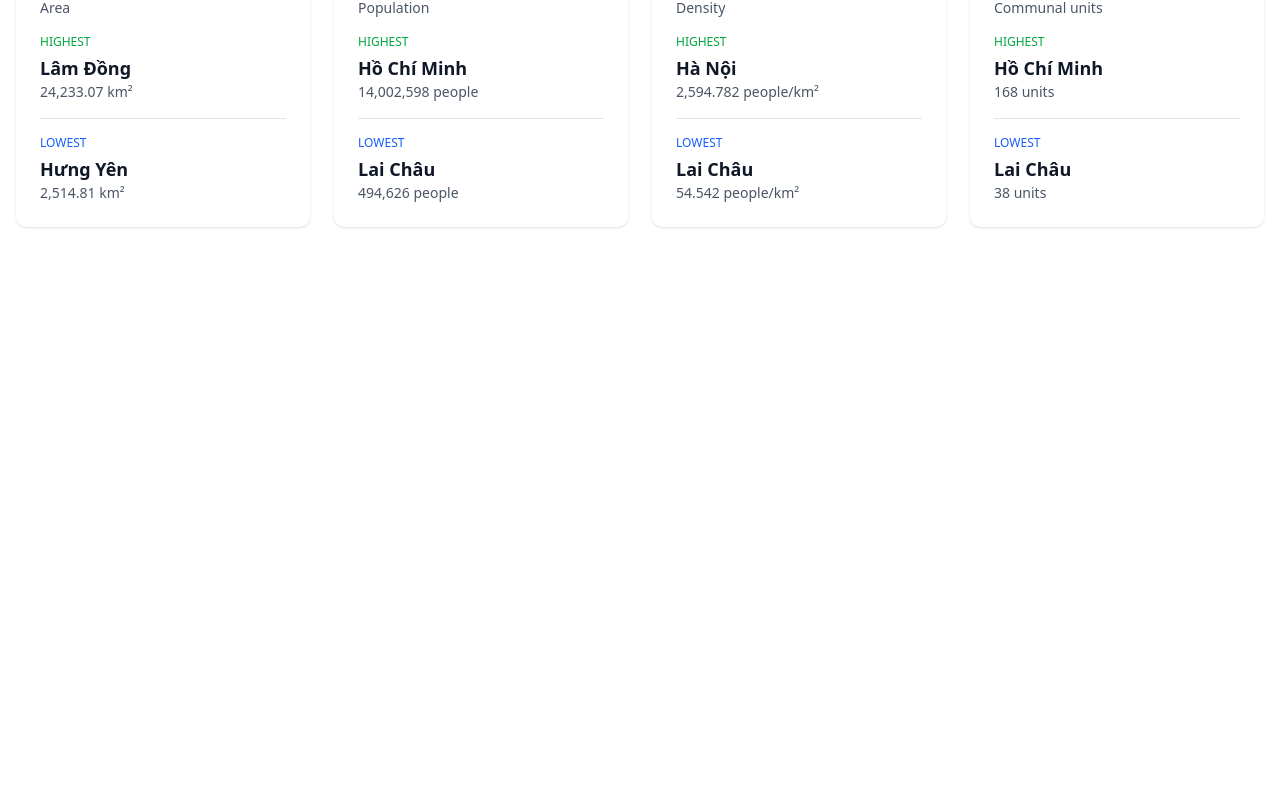
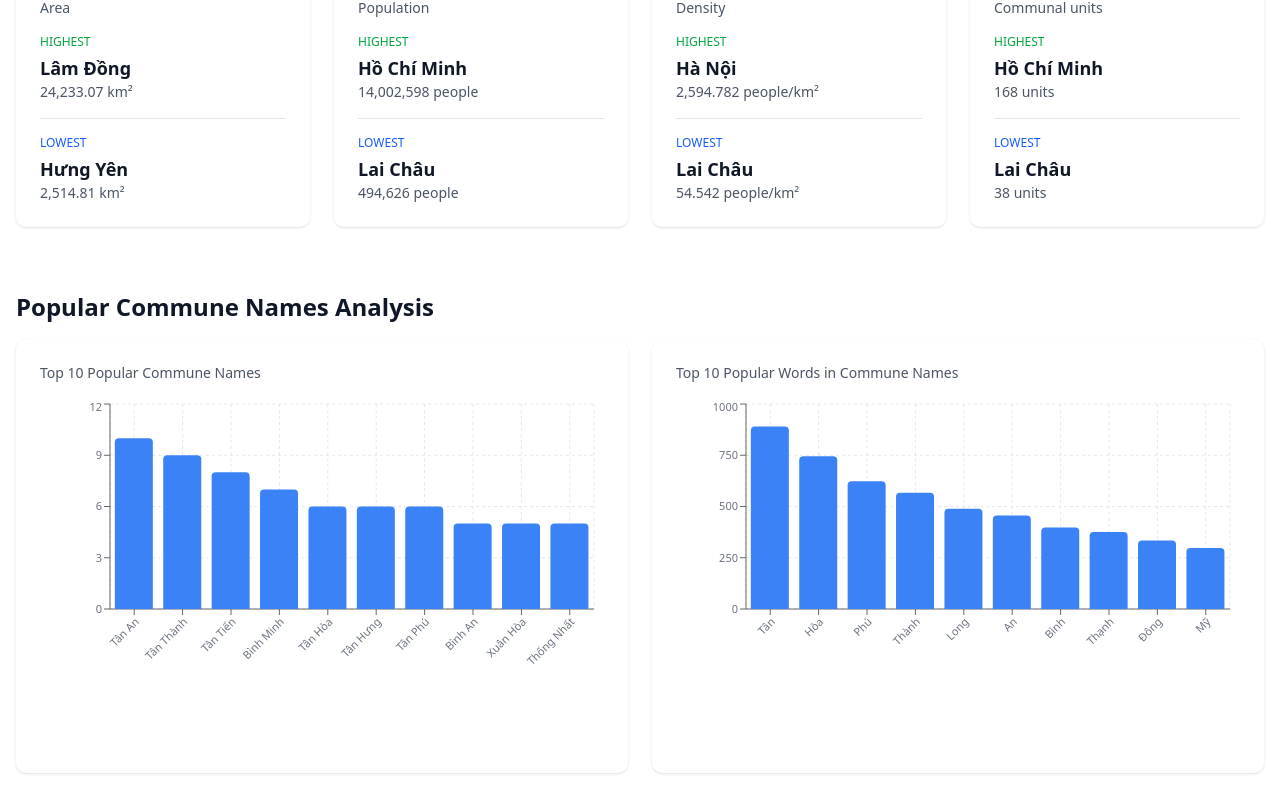
Before and after one commit to lumina293/my-website, a Next.js app: page /vietnam-geo in a window 1280 px wide. Shown: the part 559-1364 px from the top of the page. Before the commit the page ends 818 px from the top, so only its background shows below. Built offline with nearby package versions, Linux system fonts and the light colour scheme.

Commit message:
Add bar chart of top 10 popular commune names

```diff
--- a/app/globals.css
+++ b/app/globals.css
@@ -116,7 +116,24 @@
   * {
     @apply border-border outline-ring/50;
   }
+
   body {
     @apply bg-background text-foreground;
   }
+
+  :root {
+    --chart-1: oklch(0.646 0.222 41.116);
+    --chart-2: oklch(0.6 0.118 184.704);
+    --chart-3: oklch(0.398 0.07 227.392);
+    --chart-4: oklch(0.828 0.189 84.429);
+    --chart-5: oklch(0.769 0.188 70.08);
+  }
+
+  .dark {
+    --chart-1: oklch(0.488 0.243 264.376);
+    --chart-2: oklch(0.696 0.17 162.48);
+    --chart-3: oklch(0.769 0.188 70.08);
+    --chart-4: oklch(0.627 0.265 303.9);
+    --chart-5: oklch(0.645 0.246 16.439);
+  }
 }
--- a/app/vietnam-geo/page.js
+++ b/app/vietnam-geo/page.js
@@ -1,3 +1,6 @@
+"use client"
+
+import { Bar, BarChart, XAxis, YAxis, CartesianGrid, Tooltip, ResponsiveContainer } from "recharts"
 import VietnamGeoHeader from '@/components/VietnamGeoHeader';
 import Provinces from "@/app/vietnam-geo/data";
 import {
@@ -24,6 +27,7 @@ export default function VietnamGeo() {
             <VietnamGeoHeader/>
             <UnitStatCards/>
             <ComparisonCards/>
+            <TopCommuneMetricsCharts/>
         </main>
     )
 }
@@ -53,6 +57,7 @@ function UnitStatCards() {
             {label: "Specialized zones", value: numberOfSpecializedZones}
         ]
     };
+
 
     return (
         <div className="container mx-auto px-4 py-8">
@@ -193,3 +198,79 @@ function ComparisonCard({category, unit, highest, lowest}) {
         </div>
     );
 }
+
+function TopCommuneMetricsCharts() {
+    let top10popularCommuneNames = findTop10PopularCommuneNames(Provinces)
+
+    let top10popularWords = [
+        {name: "Tân", count: 890},
+        {name: "Hòa", count: 745},
+        {name: "Phú", count: 623},
+        {name: "Thành", count: 567},
+        {name: "Long", count: 489},
+        {name: "An", count: 456},
+        {name: "Bình", count: 398},
+        {name: "Thạnh", count: 376},
+        {name: "Đông", count: 334},
+        {name: "Mỹ", count: 298}
+    ];
+
+    return (
+        <div className="container mx-auto px-4 py-8">
+            <section>
+                <h2 className="text-2xl font-semibold text-gray-900 mb-4">
+                    Popular Commune Names Analysis
+                </h2>
+                <div className="grid grid-cols-1 lg:grid-cols-2 gap-6">
+                    <BarChartCard
+                        title="Top 10 Popular Commune Names"
+                        data={top10popularCommuneNames}
+                    />
+                    <BarChartCard
+                        title="Top 10 Popular Words in Commune Names"
+                        data={top10popularWords}
+                    />
+                </div>
+            </section>
+        </div>
+    );
+}
+
+function BarChartCard({title, data}) {
+    return (
+        <div className="bg-white rounded-lg shadow p-6">
+            <h3 className="text-sm font-medium text-gray-600 mb-4">
+                {title}
+            </h3>
+            <div className="h-[350px] w-full">
+                <ResponsiveContainer width="100%" height="100%">
+                    <BarChart data={data} margin={{ top: 5, right: 10, left: 10, bottom: 60 }}>
+                        <CartesianGrid strokeDasharray="3 3" stroke="#e5e7eb" />
+                        <XAxis
+                            dataKey="name"
+                            tick={{ fill: '#6b7280', fontSize: 11 }}
+                            angle={-45}
+                            textAnchor="end"
+                            height={80}
+                        />
+                        <YAxis tick={{ fill: '#6b7280', fontSize: 11 }} />
+                        <Tooltip
+                            formatter={(value) => value.toLocaleString()}
+                            contentStyle={{
+                                backgroundColor: 'white',
+                                border: '1px solid #e5e7eb',
+                                borderRadius: '6px',
+                                fontSize: '12px'
+                            }}
+                        />
+                        <Bar
+                            dataKey="count"
+                            fill="#3b82f6"
+                            radius={[4, 4, 0, 0]}
+                        />
+                    </BarChart>
+                </ResponsiveContainer>
+            </div>
+        </div>
+    );
+}
```
Also changed, not shown: 1 other file (tests, documents, lock files or other folders).
